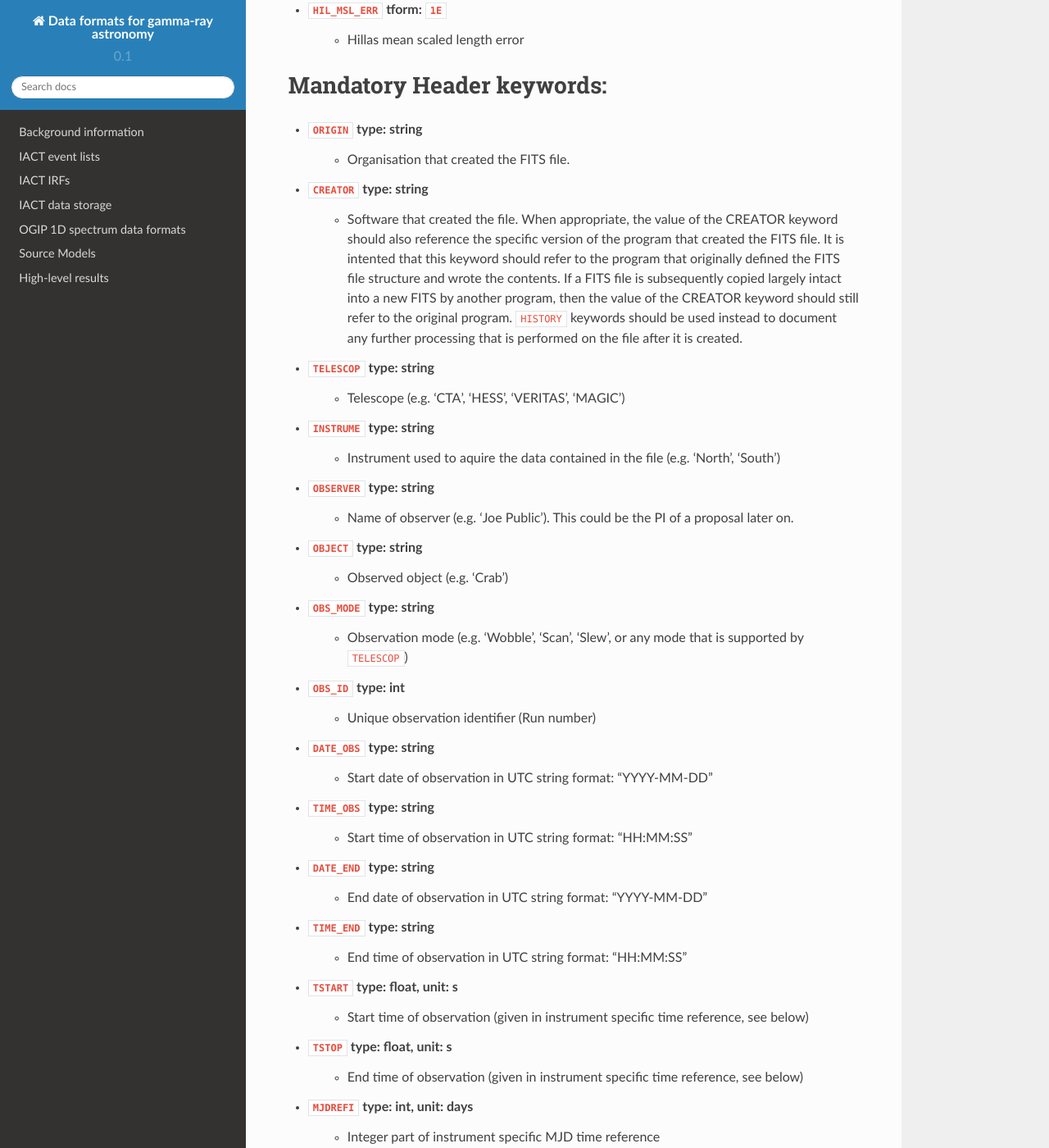
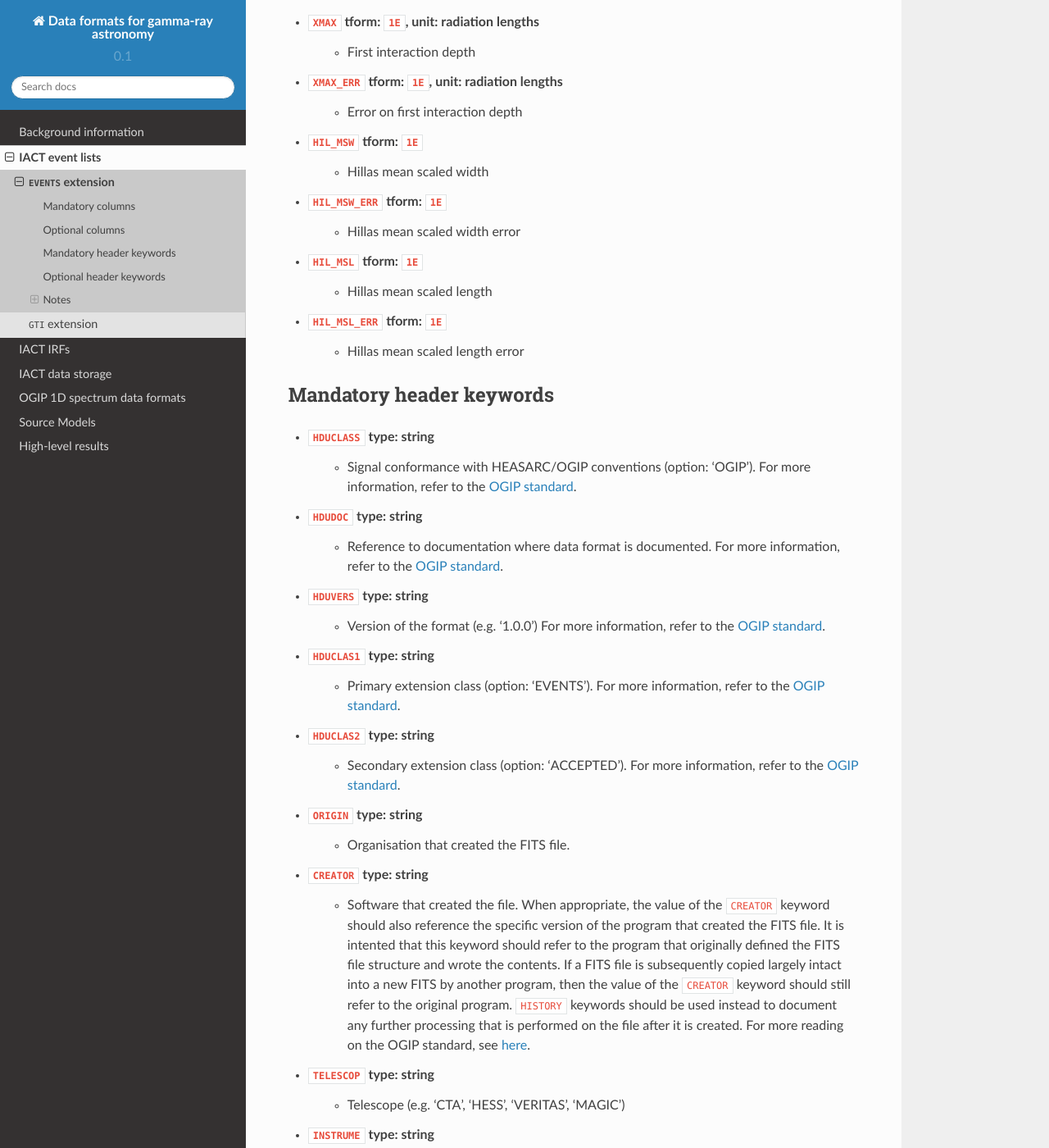
Before and after one commit to open-gamma-ray-astro/gamma-astro-data-formats, a Sphinx documentation site: the page built from source/events/events.rst, in a window 1280 px wide and 1400 px high, scrolled down 2238 px. Shown: the whole window at 82% size. Built offline with Sphinx 7.4.7 and the Read the Docs theme 2.0.0, drawn with Linux system fonts in a browser that asks for light colours; some of the changed text lies outside the part shown.

Commit message:
Review event file format

```diff
--- a/source/events/events.rst
+++ b/source/events/events.rst
@@ -1,53 +1,78 @@
+.. include:: ../references.txt
+
 .. iact_events:
 
-EVENTS extension
-----------------
+``EVENTS`` extension
+====================
 
-The first extension is a binary FITS table that contains an event list.
+The ``EVENTS`` extension is a binary FITS table that contains an event list.
 Each row of the table provides information that characterises one event.
 The mandatory and optional columns of the table are listed below. In
 addition, a list of header keywords providing metadata is specified.
 Also here there are mandatory and optional keywords.
 The suggested extension name of the binary table is ``EVENTS``.
 
+
 Mandatory columns
 -----------------
 
-* ``EVENT_ID`` tform: ``1J``, unit: N.A.
+* ``EVENT_ID`` tform: ``1J``
     * Event identification number at the DL3 level
       (lower data levels could be different, see note below).
 * ``TIME`` tform: ``1D``, unit: s
-    * Time stamp of event in MET
+    * Time stamp of event in instrument specific MJD time reference. See the
+      header keywords ``MJDREFI`` and ``MJDREFF`` for the zero point of
+      the reference time.
+      See also the `OGIP event list`_ standard.
 * ``RA`` tform: ``1E``, unit: deg
-    * Reconstructed event Right Ascension (see :ref:`sky-coordinates-radec`)
+    * Reconstructed event Right Ascension (see :ref:`sky-coordinates-radec`).
+      See also `HFWG Recommendation R3`_ for the OGIP standard.
 * ``DEC`` tform: ``1E``, unit: deg
-    * Reconstructed event Declination (see :ref:`sky-coordinates-radec`)
+    * Reconstructed event Declination (see :ref:`sky-coordinates-radec`).
+      See also `HFWG Recommendation R3`_ for the OGIP standard.
 * ``ENERGY`` tform: ``1E``, unit: TeV
-    * Reconstructed event energy
+    * Reconstructed event energy.
+      See also the `OGIP event list`_ standard.
 * ``DETX`` tform: ``1E``, unit: deg
-    * Reconstructed event X-coordinate in detector system (nominal system, see :ref:`sky-coordinates-fov`)
+    * Reconstructed event X-coordinate in detector system
+      (nominal system, see :ref:`sky-coordinates-fov`).
+      See also the `OGIP event list`_ standard.
 * ``DETY`` tform: ``1E``, unit: deg
-    * Reconstructed event Y-coordinate in detector system (nominal system, see :ref:`sky-coordinates-fov`)
+    * Reconstructed event Y-coordinate in detector system
+      (nominal system, see :ref:`sky-coordinates-fov`).
+      See also the `OGIP event list`_ standard.
+* ``EVENT_TYPE`` tform: ``32X``
+    * Event quality partition.
 
-Optional Column Names
----------------------
+      .. note::
+         It needs to be discussed whether this should be a mandatory column
+         or an optional column. The partition of events into quality classes
+         seems sufficiently fundamental so that all IACT should in principle
+         support this. For example event multiplicity could be translated
+         into quality partitions, and the IRFs computed accordingly.
 
-None of the following columns is required to be part of an IACT DL3 FITS file.
-Any software using these columns should first check whether the columns exist,
-and warn in case of their absence.
+
+Optional columns
+----------------
+
+.. note::
+   None of the following columns is required to be part of an ``EVENTS``
+   extension. Any software using these columns should first check whether the
+   columns exist, and warn in case of their absence.
 
 * ``ALT`` tform: ``1E``, unit: deg
-    * Reconstructed altitude coordinate of event (horizon system, see :ref:`sky-coordinates-altaz`)
+    * Reconstructed altitude coordinate of event
+      (horizon system, see :ref:`sky-coordinates-altaz`)
 * ``AZ`` tform: ``1E``, unit: deg
-    * Reconstructed azimuth coordinate of event (horizon system, see :ref:`sky-coordinates-altaz`)
+    * Reconstructed azimuth coordinate of event
+      (horizon system, see :ref:`sky-coordinates-altaz`)
 * ``THETA`` tform: ``1E``, unit: deg
     * Reconstructed offset from the observation pointing position
 * ``PHI`` tform: ``1E``, unit: deg
-    * Reconstructed position angle from the observation pointing position (position angles are counted counterclockwise from celestial North)
+    * Reconstructed position angle from the observation pointing position
+      (position angles are counted counterclockwise from celestial North)
 * ``MULTIP`` tform: ``1I``
     * Telescope multiplicity. Number of telescopes that have seen the event
-* ``OBS_ID`` tform: ``1I``
-    * Unique observation identifier (Run number)
 * ``DIR_ERR`` tform: ``1E``, unit: deg
     * Direction error of reconstruction
 * ``ENERGY_ERR`` tform: ``1E``, unit: TeV
@@ -71,44 +96,71 @@
 * ``HIL_MSL_ERR`` tform: ``1E``
     * Hillas mean scaled length error
 
-Mandatory Header keywords:
---------------------------
 
+Mandatory header keywords
+-------------------------
+
+* ``HDUCLASS`` type: string
+    * Signal conformance with HEASARC/OGIP conventions (option: 'OGIP').
+      For more information, refer to the `OGIP standard
+      <https://heasarc.gsfc.nasa.gov/docs/heasarc/ofwg/docs/ofwg_recomm/hduclas.html>`_.
+* ``HDUDOC`` type: string
+    * Reference to documentation where data format is documented.
+      For more information, refer to the `OGIP standard
+      <https://heasarc.gsfc.nasa.gov/docs/heasarc/ofwg/docs/ofwg_recomm/hduclas.html>`_.
+* ``HDUVERS`` type: string
+    * Version of the format (e.g. '1.0.0')
+      For more information, refer to the `OGIP standard
+      <https://heasarc.gsfc.nasa.gov/docs/heasarc/ofwg/docs/ofwg_recomm/hduclas.html>`_.
+* ``HDUCLAS1`` type: string
+    * Primary extension class (option: 'EVENTS').
+      For more information, refer to the `OGIP standard
+      <https://heasarc.gsfc.nasa.gov/docs/heasarc/ofwg/docs/ofwg_recomm/hduclas.html>`_.
+* ``HDUCLAS2`` type: string
+    * Secondary extension class (option: 'ACCEPTED').
+      For more information, refer to the `OGIP standard
+      <https://heasarc.gsfc.nasa.gov/docs/heasarc/ofwg/docs/ofwg_recomm/hduclas.html>`_.
 * ``ORIGIN`` type: string
     * Organisation that created the FITS file.
 * ``CREATOR`` type: string
-    * Software that created the file.
-      When appropriate, the value of the CREATOR keyword should also reference the specific
-      version of the program that created the FITS file.
-      It is intented that this keyword should refer to the program that originally defined the
-      FITS file structure and wrote the contents. If a FITS file is subsequently copied largely
-      intact into a new FITS by another program, then the value of the CREATOR keyword should
-      still refer to the original program. ``HISTORY`` keywords should be used instead to document
-      any further processing that is performed on the file after it is created.
+    * Software that created the file. When appropriate, the value of the
+      ``CREATOR`` keyword should also reference the specific version of the
+      program that created the FITS file. It is intented that this keyword
+      should refer to the program that originally defined the FITS file
+      structure and wrote the contents. If a FITS file is subsequently
+      copied largely intact into a new FITS by another program, then the value
+      of the ``CREATOR`` keyword should still refer to the original program.
+      ``HISTORY`` keywords should be used instead to document any further
+      processing that is performed on the file after it is created.
+      For more reading on the OGIP standard, see
+      `here <https://heasarc.gsfc.nasa.gov/docs/heasarc/ofwg/docs/ofwg_recomm/r7.html>`_.
 * ``TELESCOP`` type: string
     * Telescope (e.g. 'CTA', 'HESS', 'VERITAS', 'MAGIC')
 * ``INSTRUME`` type: string
-    * Instrument used to aquire the data contained in the file (e.g. 'North', 'South')
+    * Instrument used to aquire the data contained in the file
+      (e.g. 'North', 'South')
 * ``OBSERVER`` type: string
-    * Name of observer (e.g. 'Joe Public'). This could be the PI of a proposal later on.
+    * Name of observer (e.g. 'Joe Public'). This could be for example the PI
+      of a proposal.
 * ``OBJECT`` type: string
     * Observed object (e.g. 'Crab')
 * ``OBS_MODE`` type: string
-    * Observation mode (e.g. 'Wobble', 'Scan', 'Slew', or any mode that is supported by ``TELESCOP``)
+    * Observation mode (e.g. 'WOBBLE', 'SCAN', 'SLEW', or any mode that is
+      supported by ``TELESCOP``; string should be upper case)
 * ``OBS_ID`` type: int
     * Unique observation identifier (Run number)
-* ``DATE_OBS`` type: string
-    * Start date of observation in UTC string format: "YYYY-MM-DD"
-* ``TIME_OBS`` type: string
-    * Start time of observation in UTC string format: "HH:MM:SS"
-* ``DATE_END`` type: string
-    * End date of observation in UTC string format: "YYYY-MM-DD"
-* ``TIME_END`` type: string
-    * End time of observation in UTC string format: "HH:MM:SS"
+* ``DATE-OBS`` type: string
+    * Start date of observation in ISO standard date representation
+      "ccyy-mm-ddThh:mm:ss" (UTC)
+* ``DATE-END`` type: string
+    * End date of observation in ISO standard date representation
+      "ccyy-mm-ddThh:mm:ss" (UTC)
 * ``TSTART`` type: float, unit: s
-    * Start time of observation (given in instrument specific time reference, see below)
+    * Start time of observation
+      (given in instrument specific time reference, see below)
 * ``TSTOP`` type: float, unit: s
-    * End time of observation (given in instrument specific time reference, see below)
+    * End time of observation
+      (given in instrument specific time reference, see below)
 * ``MJDREFI`` type: int, unit: days
     * Integer part of instrument specific MJD time reference
 * ``MJDREFF`` type: float, unit: days
@@ -120,56 +172,103 @@
 * ``TIMEREF`` type: string
     * Time reference frame, used for example for barycentric corrections
       (options: 'LOCAL', 'SOLARSYSTEM', 'HELIOCENTRIC', 'GEOCENTRIC')
+* ``EQUINOX`` type: float
+    * Equinox in years for the celestial coordinate system in which positions
+      given in either the header or data are expressed (options: 2000.0).
+      See also `HFWG Recommendation R3`_ for the OGIP standard.
+* ``RADECSYS`` type: string
+    * Stellar reference frame used for the celestial coordinate system in
+      which positions given in either the header or data are expressed.
+      (options: 'ICRS', 'FK5').
+      See also `HFWG Recommendation R3`_ for the OGIP standard.
 * ``TELAPSE`` type: float, unit: s
     * Time interval between start and stop time (``TELAPSE=TSTOP-TSTART``).
-      Any gaps due to bad weather, or high background counts and/or other anomalies, are included.
+      Any gaps due to bad weather, or high background counts and/or other
+      anomalies, are included.
 * ``ONTIME`` type: float, unit: s
     * Total *good time* (sum of length of all Good Time Intervals).
-      If a Good Time Interval (GTI) table is provided, ``ONTIME`` should be calculated as the sum of those intervals.
-      Corrections for instrumental *dead time* effects are **NOT** included.
+      If a Good Time Interval (GTI) table is provided, ``ONTIME`` should be
+      calculated as the sum of those intervals. Corrections for instrumental
+      *dead time* effects are **NOT** included.
 * ``LIVETIME`` type: float, unit: s
-    * Total time (in seconds) on source, corrected for the *total* instrumental dead time effect.
+    * Total time (in seconds) on source, corrected for the *total* instrumental
+      dead time effect.
 * ``DEADC`` type: float
     * Dead time correction, defined by ``LIVETIME/ONTIME``.
       Is comprised in [0,1]. Defined to be 0 if ``ONTIME=0``.
+* ``EVENT_CLASS`` type: int
+    * Event class (the 'cut' that has been used, e.g. 'STD', 'HARD', 'SOFT')'.
 * ``RA_PNT`` type: float, unit: deg
     * Observation pointing right ascension (see :ref:`sky-coordinates-radec`)
-         Note: this keyword can be removed in a pointing table is added
+      See also `HFWG Recommendation R3`_ for the OGIP standard.
+
+      .. note::
+         This keyword can be removed if a pointing table is added.
 * ``DEC_PNT`` type: float, unit: deg
     * Observation pointing declination (see :ref:`sky-coordinates-radec`)
-         Note: this keyword can be removed in a pointing table is added
+      See also `HFWG Recommendation R3`_ for the OGIP standard.
+
+      .. note::
+         This keyword can be removed if a pointing table is added.
+
 
 Optional header keywords
 ------------------------
 
-Note: This section needs review. It contains for the moment a long list of things that
-may appear in an IACT DL3 file. This list could be separate into keywords actually needed
-by H.E.S.S. and other keywords.
+.. warning::
 
+   This section needs review. It contains for the moment a long list of things
+   that may appear in an IACT DL3 file. This list could be separate into
+   keywords actually needed by H.E.S.S. and other keywords.
+
+* ``CREATED`` type: string
+    * Time when file was created in ISO standard date representation
+      "ccyy-mm-ddThh:mm:ss" (UTC)
 * ``RA_OBJ`` type: float, unit: deg
     * Right ascension of ``OBJECT``
 * ``DEC_OBJ`` type: float, unit: deg
     * Declination of ``OBJECT``
 * ``ALT_PNT`` float, deg
-    * Observation pointing altitude at observation mid-time ``TMID`` (see :ref:`sky-coordinates-altaz`)
+    * Observation pointing altitude at observation mid-time ``TMID``
+      (see :ref:`sky-coordinates-altaz`).
+
+      .. note::
+         This keyword can be removed if a pointing table is added.
 * ``AZ_PNT`` type: float, unit: deg
-    * Observation pointing azimuth at observation mid-time ``TMID`` (see :ref:`sky-coordinates-altaz`)
+    * Observation pointing azimuth at observation mid-time ``TMID``
+      (see :ref:`sky-coordinates-altaz`).
+
+      .. note::
+         This keyword can be removed if a pointing table is added.
 * ``GEOLON`` type: float, unit: deg
     * Geographic longitude of array centre (e.g. -23.27 for HESS)
+
+      .. note::
+         This keyword can be removed if a pointing table is added.
+         It should probably become a pointing table keyword.
 * ``GEOLAT`` type: float, unit: deg
     * Geographic latitude of array centre (e.g. -16.5 for HESS)
+
+      .. note::
+         This keyword can be removed if a pointing table is added.
+         It should probably become a pointing table keyword.
 * ``ALTITUDE`` type: float, unit: m
     * Altitude of array center above sea level (1835 for HESS)
+
+      .. note::
+         This keyword can be removed if a pointing table is added.
+         It should probably become a pointing table keyword.
 * ``TELLIST`` type: string
     * Telescope IDs in observation (e.g. '1,2,3,4')
 * ``N_TELS`` type: int
     * Number of observing telescopes
-* ``CREATED`` type: string
-    * Time when file was created (UTC): "YYYY-MM-DD HH:MM:SS"
-* ``RADECSYS`` type: string
-    * Equatorial system type (e.g. 'FK5')
-* ``EQUINOX`` type: float
-    * Base equinox (e.g. 2000.)
+
+.. warning::
+   Keywords below seem to be pretty low-level and eventually instrument
+   specific. It needs to be discussed whether a recommendation on these
+   keywords should be made, or whether the definition should be left
+   to the respective consortia.
+
 * ``TASSIGN`` type: string
     * Place of time reference ('Namibia')
 * ``DST_VER`` type: string
@@ -190,7 +289,8 @@
     * Zenith equivalent mean system trigger rate
 * ``MUONEFF`` type: float
     * Mean muon efficiency
-    * TODO: define how muon efficiency is defined (it's very tricky to get a comparable number in HESS from HD and PA calibration)
+    * TODO: define how muon efficiency is defined (it's very tricky to get a
+      comparable number in HESS from HD and PA calibration)
 * ``BROKPIX`` type: float
     * Fraction of broken pixels (0.15 means 15% broken pixels)
 * ``AIRTEMP`` type: float, unit: deg C
@@ -199,14 +299,18 @@
    * Mean air pressure at ground during the observation.
 * ``NSBLEVEL`` type: float, unit: a.u.
    * Measure for NSB level
-   * TODO: how is this defined? at least leave a comment if it doesn't have a clear definition and can only be used in one chain.
+   * TODO: how is this defined? at least leave a comment if it doesn't have
+     a clear definition and can only be used in one chain.
 * ``RELHUM`` type: float
    * Relative humidity
    * TODO: link to definition ... wikipedia?
 
 
-Notes on EVENT_ID
------------------
+Notes
+-----
+
+EVENT_ID column
+~~~~~~~~~~~~~~~
 
 This paragraph contains some explanatory notes concerning the requirements
 and recommendations on ``EVENT_ID``.
--- a/source/references.txt
+++ b/source/references.txt
@@ -12,6 +12,8 @@
 .. _2015A%26A...574A..36R: http://adsabs.harvard.edu/abs/2015A%26A...574A..36R
 .. _Sherpa: http://cxc.harvard.edu/sherpa/
 .. _SESAME: http://cds.u-strasbg.fr/cgi-bin/Sesame
+.. _HFWG Recommendation R3: https://heasarc.gsfc.nasa.gov/docs/heasarc/ofwg/docs/ofwg_recomm/r3.html
+.. _OGIP event list: https://heasarc.gsfc.nasa.gov/docs/heasarc/ofwg/docs/events/ogip_94_003/ogip_94_003.html
 .. _OGIP GTI: http://heasarc.gsfc.nasa.gov/docs/heasarc/ofwg/docs/rates/ogip_93_003/ogip_93_003.html#tth_sEc6.3
 .. _OGIP effective area: https://heasarc.gsfc.nasa.gov/docs/heasarc/caldb/docs/memos/cal_gen_92_019/cal_gen_92_019.html
 .. _OGIP energy grid: http://heasarc.gsfc.nasa.gov/docs/heasarc/caldb/docs/memos/cal_gen_92_003/cal_gen_92_003.html#tth_sEc7
```
Also changed, not shown: source/events/git.rst (deleted, +0 -40 lines), source/events/gti.rst (added, +47 -0 lines), source/events/index.rst (+7 -9 lines).
